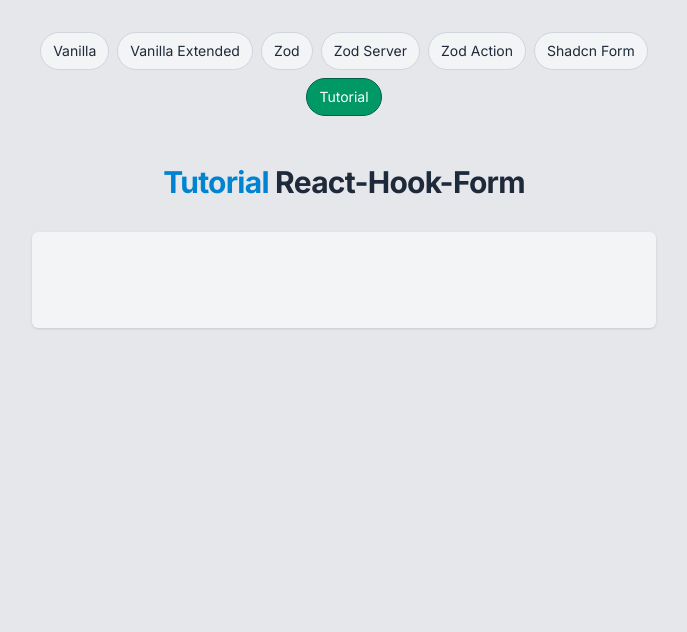
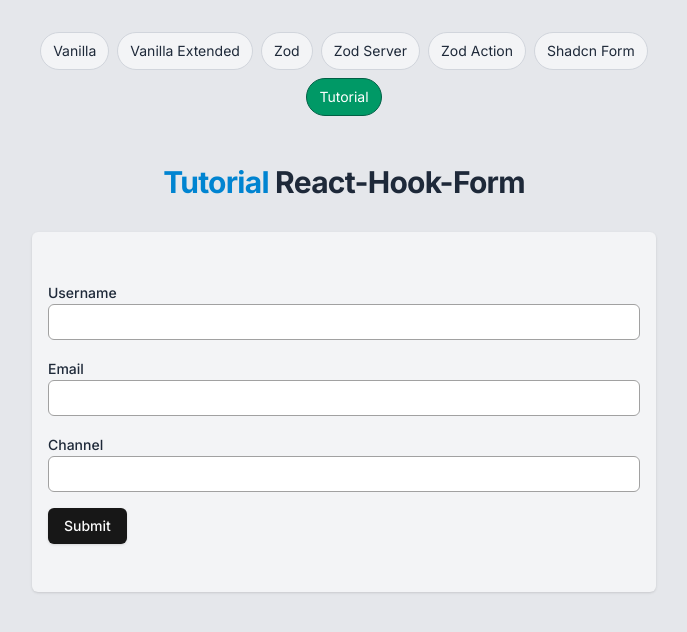
Before and after one commit to karanMathur89/react-hook-form-deep-dive, a Next.js app: page /tutorial in a window 1280 px wide. Shown: the top 632 px of the page, without its empty margins (296-983 px from the left). Built offline with nearby package versions, Linux system fonts and the light colour scheme.

Commit message:
feat: implement basic form with username, email, and channel fields using react-hook-form

```diff
--- a/package.json
+++ b/package.json
@@ -30,6 +30,7 @@
     "zod": "^3.24.2"
   },
   "devDependencies": {
+    "@hookform/devtools": "^4.3.3",
     "@tailwindcss/forms": "^0.5.10",
     "@types/node": "^22.14.0",
     "@types/react": "^19.1.0",
--- a/src/app/tutorial/basic-form.tsx
+++ b/src/app/tutorial/basic-form.tsx
@@ -1,7 +1,42 @@
 "use client"
 
+import { Input } from "@/components/ui/input"
+import { Label } from "@/components/ui/label"
+import { useForm } from "react-hook-form"
+
+import { Button } from "@/components/ui/button"
+
 export default function BasicForm() {
+  //* USEFORM
+  const form = useForm()
+  const { register } = form
+
   return (
-    <form className="space-y-4 bg-gray-100 shadow px-4 py-12 rounded-md"></form>
+    <div>
+      <form className="space-y-4 bg-gray-100 shadow px-4 py-12 rounded-md">
+        <div>
+          <Label>
+            {" "}
+            Username
+            <Input {...register("username")} />
+          </Label>
+        </div>
+        <div>
+          <Label>
+            {" "}
+            Email
+            <Input type="email" {...register("email")} />
+          </Label>
+        </div>
+        <div>
+          <Label>
+            {" "}
+            Channel
+            <Input {...register("channel")} />
+          </Label>
+        </div>
+        <Button>Submit</Button>
+      </form>
+    </div>
   )
 }
```
Also changed, not shown: 1 other file (tests, documents, lock files or other folders).
